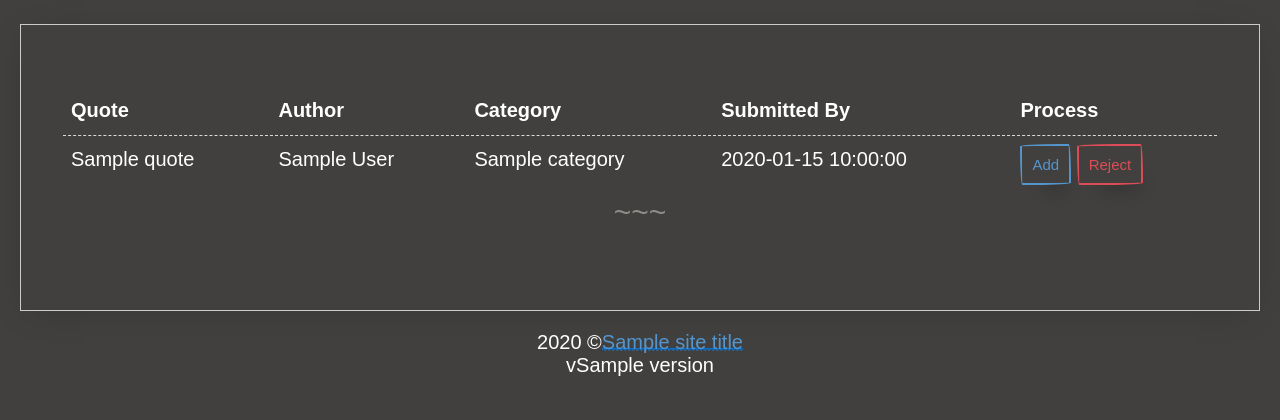
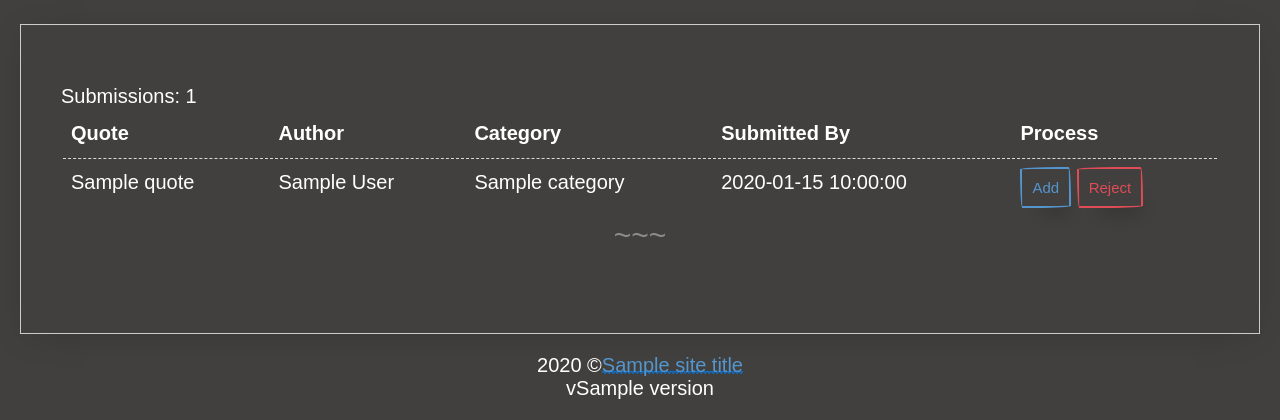
Before and after one commit to eddyizm/quotes, a FastAPI app: template src/html/templates/submissions.html in a window 1280 px wide. Shown: the part 56-476 px from the top of the page. Run offline with FastAPI, Linux system fonts and the light colour scheme; the template is opened without the code that fills it: most values are stand-ins (such as "Sample title", 1, 10 or a date in 2020); parts of the project's set-up code (start-up, migrations or seed data) failed here and were passed over; some libraries are stand-ins or nearby versions; some web fonts are replaced.

Commit message:
feature: add total submissions #61

```diff
--- a/src/core/routers/html.py
+++ b/src/core/routers/html.py
@@ -118,5 +118,6 @@ async def new_submissions(response: Response, request: Request, email=Depends(au
     non_quote_response = settings.non_quote_response(request, user_email=email)
     non_quote_response['page_title'] = 'New Submissions'
     non_quote_response['submissions'] = submissions
+    non_quote_response['count'] = len(submissions)
     response = templates.TemplateResponse('submissions.html', non_quote_response)
     return response
--- a/src/html/templates/submissions.html
+++ b/src/html/templates/submissions.html
@@ -1,4 +1,5 @@
 {% extends "base.html" %}  {% block content %}
+<div class="flex-middle">Submissions: {{ count }}</div>
 <table class="table-hover">
     <thead>
         <tr>
```
